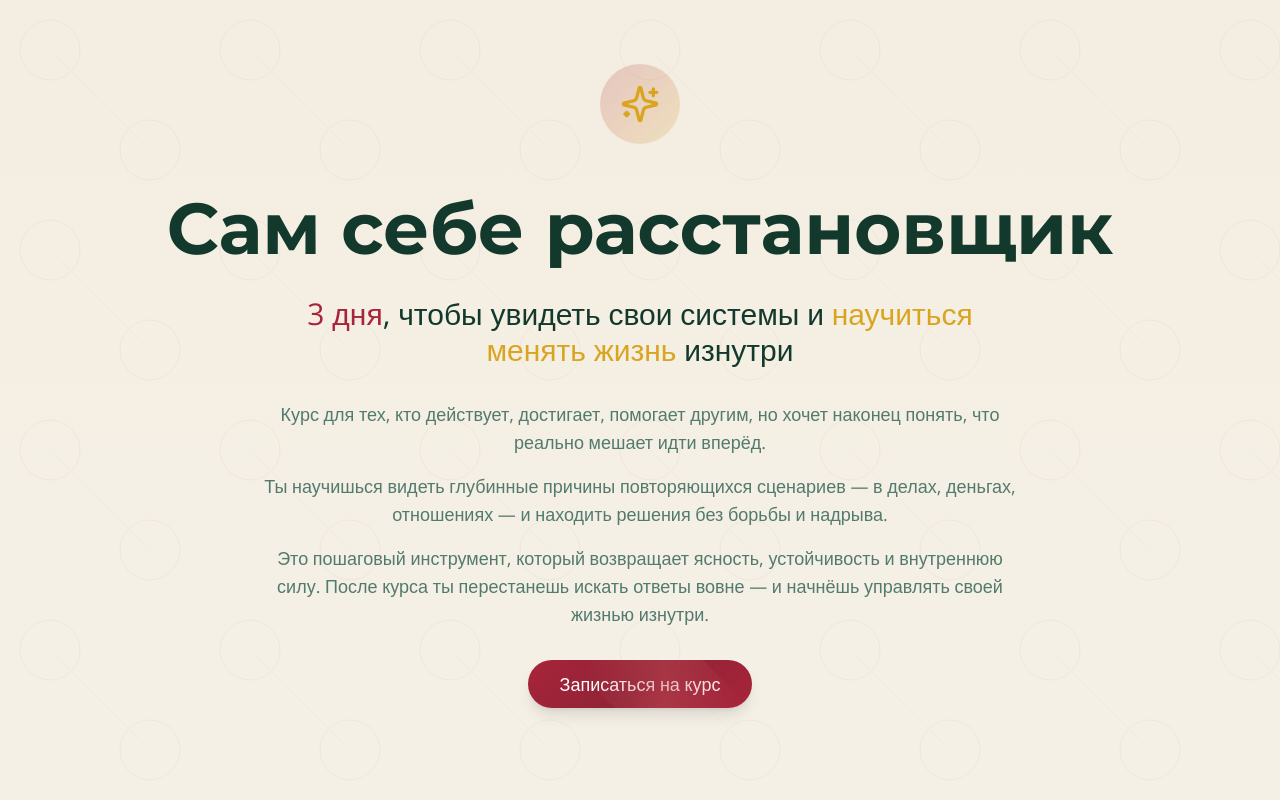
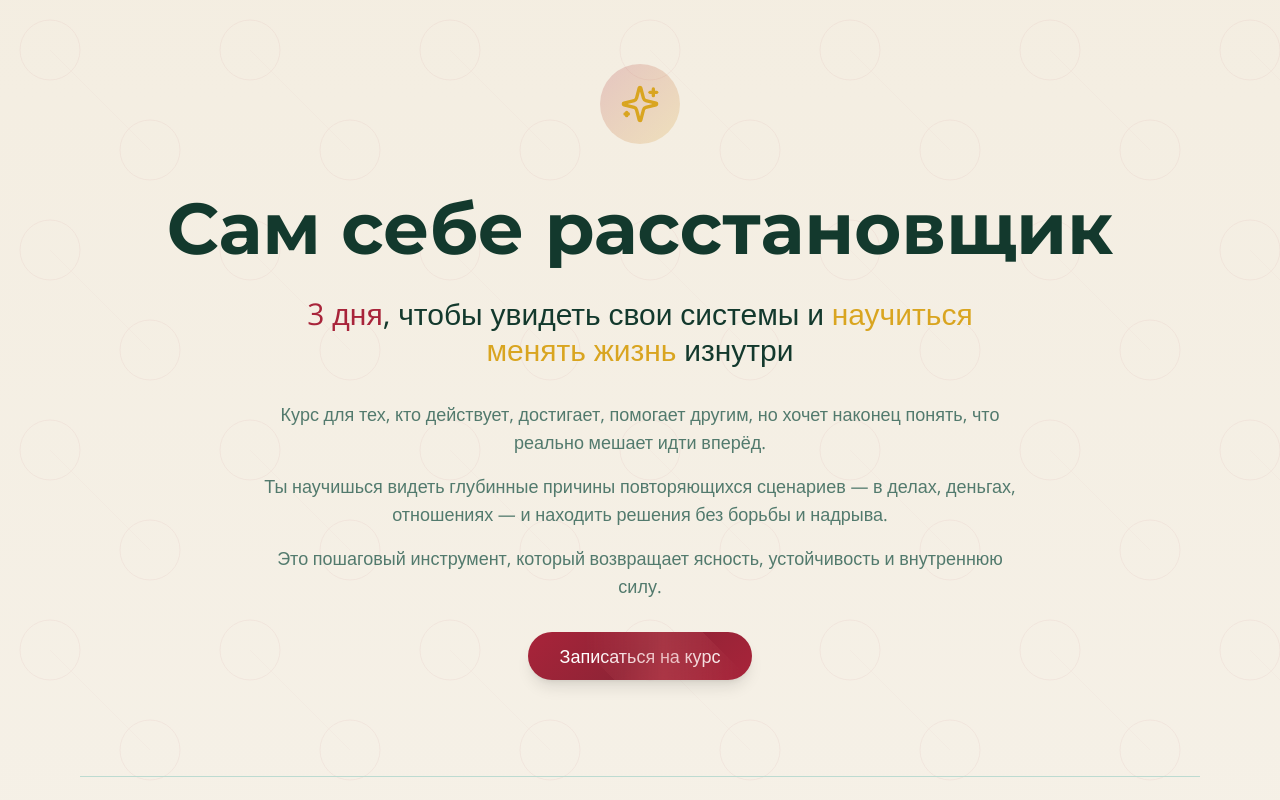
Before and after one commit to pr-poehali-dev/self-arrangement-course, a React (Vite) app: page / in a window 1280 px wide. Shown: the top 800 px of the page. Built offline with nearby package versions, Linux system fonts and the light colour scheme.

Commit message:
Управление личной жизнью

```diff
--- a/src/components/course/HeroSection.tsx
+++ b/src/components/course/HeroSection.tsx
@@ -28,7 +28,6 @@ export const HeroSection = ({ isVisible, onScrollToContact }: HeroSectionProps)
         </p>
         <p>
           Это пошаговый инструмент, который возвращает ясность, устойчивость и внутреннюю силу.
-          После курса ты перестанешь искать ответы вовне — и начнёшь управлять своей жизнью изнутри.
         </p>
       </div>
       <Button
```
